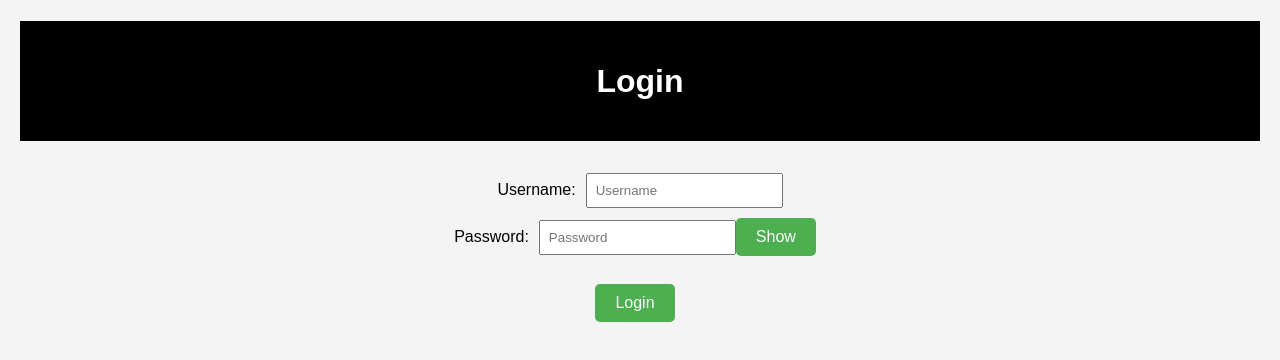
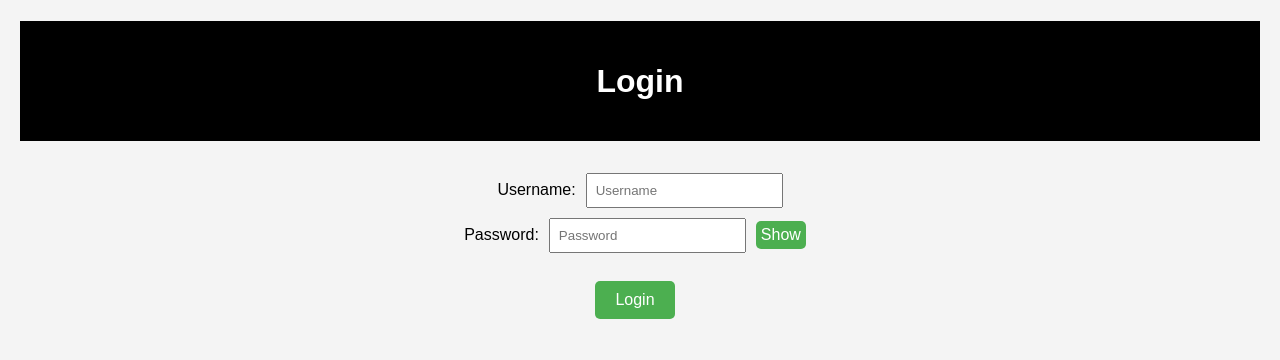
Before and after one commit to AntonBuivol/Lennujaama-haaldussusteem, a React (Create React App) app in the folder frontend/: page /login in a window 1280 px wide. Shown: the top 360 px of the page. Built offline with nearby package versions, Linux system fonts and the light colour scheme.

Commit message:
muuda Style.css

```diff
--- a/frontend/src/Style.css
+++ b/frontend/src/Style.css
@@ -15,6 +15,7 @@ button {
     border-radius: 5px;
     cursor: pointer;
     transition: background-color 0.3s;
+    margin-top: 10px;
 }
 
 button:hover {
@@ -42,6 +43,16 @@ input[type="submit"] {
     border: none;
     cursor: pointer;
 }
-button {
-    margin-top: 10px;
+
+a {
+    color: white;
+    text-decoration: none;
 }
+a:hover{
+    text-decoration: underline
+}
+
+#showPass {
+    padding: 5px;
+    margin-left: 10px;
+}
```
